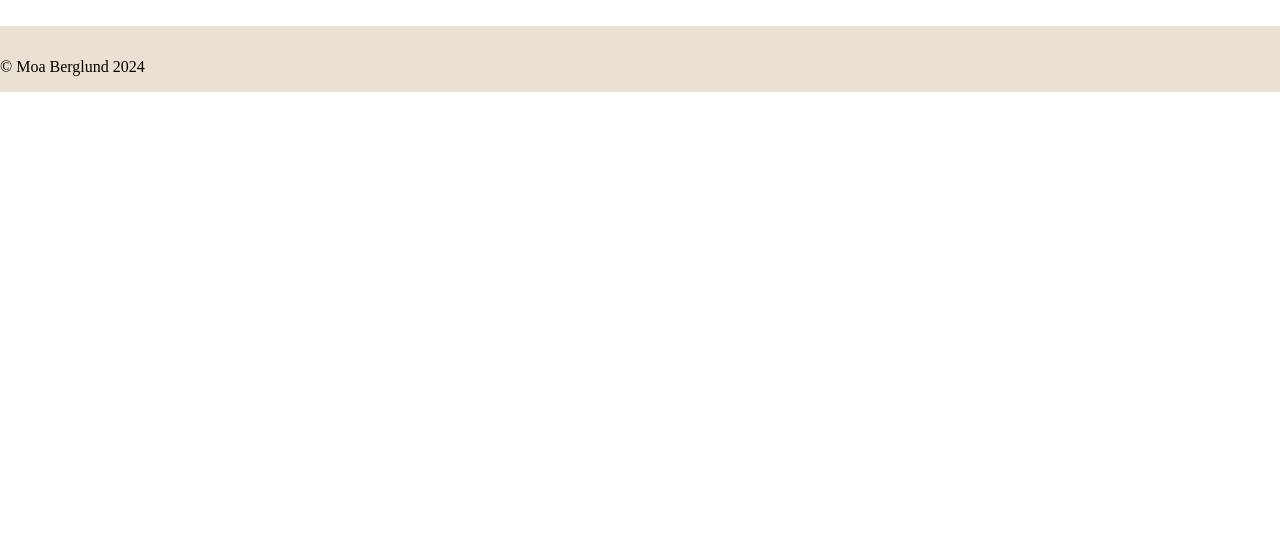
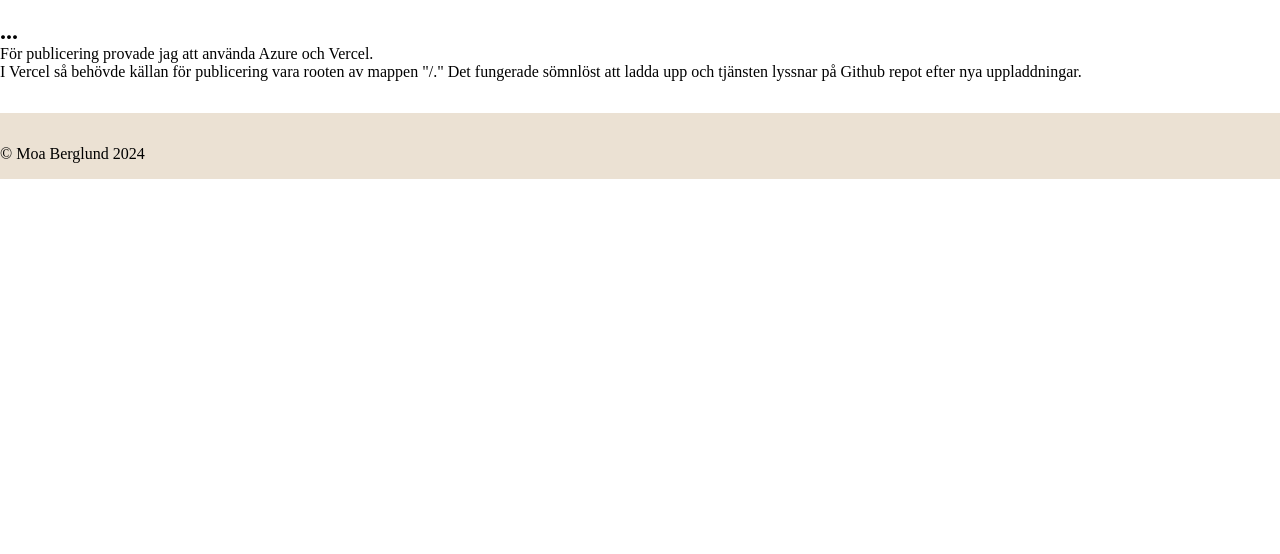
Before and after one commit to moaberglund/Fullstack-M1, a website built with Parcel: page src/html/publicering.html in a window 1280 px wide. Shown: the part 246-800 px from the top of the page. Built offline with nearby package versions, Linux system fonts and the light colour scheme.

Commit message:
kort text test

```diff
--- a/src/html/publicering.html
+++ b/src/html/publicering.html
@@ -67,7 +67,12 @@
             <h1>Publicering</h1>
 
         </section>
-        <div></div>
+        <section class="main">
+            <h2>...</h2>
+            <p>För publicering provade jag att använda Azure och Vercel.</p>
+            <p>I Vercel så behövde källan för publicering vara rooten av mappen "/." Det fungerade sömnlöst att ladda
+                upp och tjänsten lyssnar på Github repot efter nya uppladdningar.</p>
+        </section>
 
     </main>
 
```
Also changed, not shown: src/index.html (+2 -2 lines).
